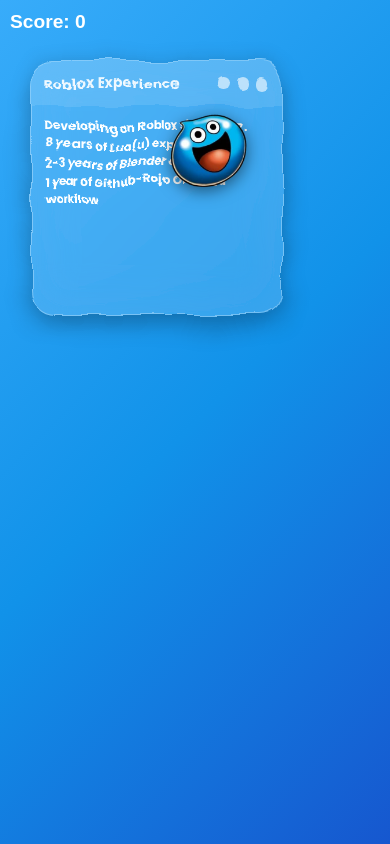
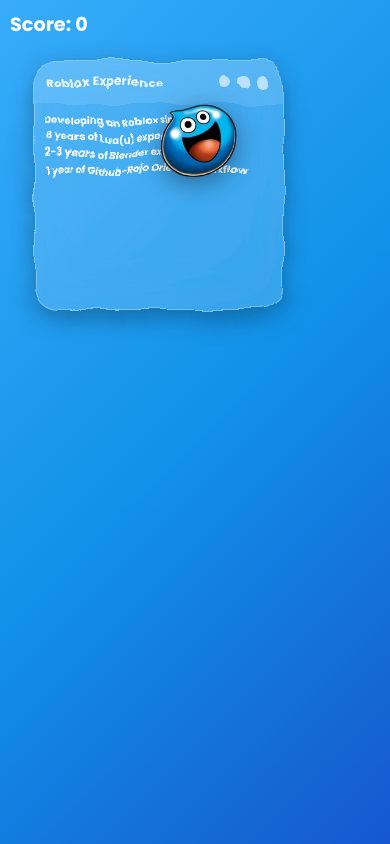
Before and after one commit to SlimeySnufs/Slimeweb, a plain HTML site: page index.html in a window 390 px wide. Shown: the top 844 px of the page. Drawn offline with Linux system fonts and the light colour scheme.

Commit message:
Attempting Fix

```diff
--- a/assets/css/style.css
+++ b/assets/css/style.css
@@ -1,38 +1,53 @@
 :root {
-  --glass-bg: rgba(255, 255, 255, 0.10);
-  --glass-border: rgba(255, 255, 255, 0.35);
+  --glass-bg: rgba(255,255,255,0.10);
+  --glass-border: rgba(255,255,255,0.35);
   --radius: 24px;
 }
 
+* {
+  margin: 0;
+  padding: 0;
+  box-sizing: border-box;
+}
+
+/* Font fallback & mobile-safe */
 @font-face {
   font-family: "Poppins";
-  src: url("/assets/fonts/Poppins-Bold.ttf") format("truetype");
+  src: url("/assets/fonts/Poppins-Bold.woff2") format("woff2"),
+       url("/assets/fonts/Poppins-Bold.woff") format("woff"),
+       url("/assets/fonts/Poppins-Bold.ttf") format("truetype");
   font-weight: normal;
   font-style: normal;
 }
 
-
-/* Pretty background so the glass blur shows */
+/* Background */
 html, body {
   margin: 0;
   padding: 0;
+  width: 100%;
   height: 100%;
+  overflow: hidden;
+
+  /* Ensure gradient fills the viewport consistently */
   background: linear-gradient(135deg, #38acfa, #1192e9, #1657cf);
-  display: flex;
-  justify-content: center;
-  align-items: center;
-  overflow: hidden; /* prevent scrollbars */
+  background-size: cover;     /* fills entire area */
+  background-repeat: no-repeat;
+  background-attachment: fixed; /* prevents shifting on resize/scroll */
+  font-family: "Poppins", sans-serif;
+
+  /* remove flex centering for the body itself */
+  display: block;
 }
 
-/* The “liquid glass” frame */
+/* Glass frames */
 .glass {
   position: absolute;
-  width: 40vw;              /* 40% of viewport width */
-  max-width: 500px;         /* cap so it doesn’t get too huge */
-  min-width: 250px;         /* don’t let it get too tiny */
-  height: 30vh;             /* scale by viewport height */
-  max-height: 400px;
-  min-height: 200px;
+  width: 400px;            /* fixed “default” width */
+  max-width: 45vw;         /* won’t get too huge on very wide screens */
+  min-width: 250px;        /* won’t get too small on narrow screens */
+  height: 250px;           /* fixed “default” height */
+  max-height: 40vh;        /* won’t get too tall */
+  min-height: 200px;       /* won’t get too tiny */
 
   backdrop-filter: blur(20px);
   background: rgba(255, 255, 255, 0.15);
@@ -42,62 +57,58 @@
   filter: url(#wobble);
   cursor: move;
   box-shadow: 0 8px 25px rgba(0,0,0,0.3);
+  transition: width 0.3s ease, height 0.3s ease; /* smooth resize */
 }
+
 .glass:active { cursor: grabbing; }
 
-/* Header bar */
 .bar {
   display: flex;
   justify-content: space-between;
   align-items: center;
   padding: 0.8em;
-  background: rgba(255, 255, 255, 0.1);
+  background: rgba(255,255,255,0.1);
   font-size: 1.1em;
   font-weight: bold;
 }
+
 .title {
   font: 600 14px/1.2 Poppins, system-ui, -apple-system, Segoe UI, Roboto, Arial;
+  font-size: clamp(12px, 3vw, 16px);
   color: rgba(255,255,255,0.9);
-  letter-spacing: .2px;
-}
-.dots {
-  display: flex;
-  gap: 0.4em;
-}
-.dot {
-  width: 0.7em;
-  height: 0.7em;
-  background: rgba(255,255,255,0.6);
-  border-radius: 50%;
+  letter-spacing: 0.2px;
 }
 
-.content {
-  padding: 1em;
-  font-family: "Poppins", sans-serif;
-  font-size: 0.75em;
-  color: #fff;
-}
+.dots { display: flex; gap: 0.4em; }
+.dot { width: 0.7em; height: 0.7em; background: rgba(255,255,255,0.6); border-radius: 50%; }
 
+.content { padding: 1em; font-size: 0.75em; color: #fff; font-size: clamp(10px, 1.75vw, 14px); }
+
+/* Score */
 #score {
   position: fixed;
-  font: 600 14px/1.2 Poppins, system-ui, -apple-system, Segoe UI, Roboto, Arial;
   top: 10px;
   left: 10px;
   font-size: 1.2rem;
-  color: white;
+  color: #fff;
   z-index: 1000;
-  font-family: sans-serif;
 }
 
+/* Clicker target */
 #target {
   position: absolute;
   width: 80px;
   height: 80px;
   cursor: pointer;
   user-select: none;
-  transition: left 0.3s ease, top 0.3s ease; /* smooth movement */
   z-index: 999;
 
-  /* Shadow that follows the image shape */
-  filter: drop-shadow(0 4px 8px rgba(0, 0, 0, 0.5));
+  /* Smooth movement */
+  transition: left 0.4s ease, top 0.4s ease;
+
+  filter: drop-shadow(0 6px 12px rgba(0,0,0,0.4));
+  -webkit-filter: drop-shadow(0 6px 12px rgba(0,0,0,0.4));
+
+  -webkit-user-drag: none;  /* Safari/Chrome */
+  user-select: none;         /* prevents text selection */
 }
--- a/assets/js/clickerSystem.js
+++ b/assets/js/clickerSystem.js
@@ -3,27 +3,34 @@
 let score = 0;
 
 function moveTarget() {
-  const padding = 20; // keep away from edges
-  const maxX = window.innerWidth - target.offsetWidth - padding;
-  const maxY = window.innerHeight - target.offsetHeight - padding;
+  const padding = 10;
 
-  const x = Math.random() * maxX + padding;
-  const y = Math.random() * maxY + padding;
+  // Get actual size
+  const rect = target.getBoundingClientRect();
+  const targetWidth = rect.width;
+  const targetHeight = rect.height;
 
-  target.style.left = x + "px";
-  target.style.top = y + "px";
+  // viewport bounds
+  const maxX = window.innerWidth - targetWidth - padding;
+  const maxY = window.innerHeight - targetHeight - padding;
+
+  const x = Math.random() * (maxX - padding) + padding;
+  const y = Math.random() * (maxY - padding) + padding;
+
+  target.style.left = `${x}px`;
+  target.style.top = `${y}px`;
 }
 
-target.addEventListener("click", () => {
+
+const addScore = e => {
+  e.preventDefault();
   score++;
-  scoreEl.textContent = "Score: " + score;
+  scoreEl.textContent = `Score: ${score}`;
   moveTarget();
-});
+};
 
-console.log("Target found?", target);
+target.addEventListener("click", addScore);
+target.addEventListener("touchstart", addScore, {passive:false});
 
-// start at random position
 moveTarget();
-
-// reposition if screen resizes
 window.addEventListener("resize", moveTarget);
--- a/assets/js/main.js
+++ b/assets/js/main.js
@@ -1,7 +1,6 @@
-// assets/js/main.js
 document.addEventListener("DOMContentLoaded", () => {
   const frames = document.querySelectorAll(".glass");
-  let highestZ = 1;
+  let highestZ = 10;
   let activeFrame = null;
   let offsetX = 0;
   let offsetY = 0;
@@ -9,17 +8,16 @@
   let targetY = 0;
   let isDragging = false;
 
-  // Smooth animation loop
+  // Animate lerp
   function animate() {
     if (activeFrame) {
-      let rect = activeFrame.getBoundingClientRect();
-      let currentX = rect.left + window.scrollX;
-      let currentY = rect.top + window.scrollY;
+      const rect = activeFrame.getBoundingClientRect();
+      const currentX = rect.left + window.scrollX;
+      const currentY = rect.top + window.scrollY;
 
-      // Lerp formula
-      let lerpFactor = 0.2; // smaller = smoother, larger = snappier
-      let newX = currentX + (targetX - currentX) * lerpFactor;
-      let newY = currentY + (targetY - currentY) * lerpFactor;
+      const lerpFactor = 0.2;
+      const newX = currentX + (targetX - currentX) * lerpFactor;
+      const newY = currentY + (targetY - currentY) * lerpFactor;
 
       activeFrame.style.left = `${newX}px`;
       activeFrame.style.top = `${newY}px`;
@@ -28,36 +26,49 @@
   }
   animate();
 
-  frames.forEach((frame) => {
+  frames.forEach(frame => {
     const bar = frame.querySelector(".bar");
 
-    bar.addEventListener("mousedown", (e) => {
+    const startDrag = e => {
+      e.preventDefault();
       isDragging = true;
       activeFrame = frame;
-
-      // Raise z-index
       highestZ += 1;
       frame.style.zIndex = highestZ;
 
-      // Calculate offset so it sticks where you grabbed
+      let clientX = e.type.startsWith("touch") ? e.touches[0].clientX : e.clientX;
+      let clientY = e.type.startsWith("touch") ? e.touches[0].clientY : e.clientY;
+
       const rect = frame.getBoundingClientRect();
-      offsetX = e.clientX - rect.left;
-      offsetY = e.clientY - rect.top;
-
-      // Initialize target
+      offsetX = clientX - rect.left;
+      offsetY = clientY - rect.top;
       targetX = rect.left + window.scrollX;
       targetY = rect.top + window.scrollY;
-    });
-  });
+    };
 
-  document.addEventListener("mousemove", (e) => {
-    if (!isDragging || !activeFrame) return;
-    targetX = e.clientX - offsetX;
-    targetY = e.clientY - offsetY;
-  });
+    const dragMove = e => {
+      if (!isDragging || !activeFrame) return;
+      let clientX = e.type.startsWith("touch") ? e.touches[0].clientX : e.clientX;
+      let clientY = e.type.startsWith("touch") ? e.touches[0].clientY : e.clientY;
 
-  document.addEventListener("mouseup", () => {
-    isDragging = false;
-    activeFrame = null;
+      targetX = clientX - offsetX;
+      targetY = clientY - offsetY;
+
+      // clamp to viewport
+      targetX = Math.max(0, Math.min(targetX, window.innerWidth - frame.offsetWidth));
+      targetY = Math.max(0, Math.min(targetY, window.innerHeight - frame.offsetHeight));
+    };
+
+    const endDrag = () => {
+      isDragging = false;
+      activeFrame = null;
+    };
+
+    bar.addEventListener("mousedown", startDrag);
+    bar.addEventListener("touchstart", startDrag, {passive:false});
+    window.addEventListener("mousemove", dragMove);
+    window.addEventListener("touchmove", dragMove, {passive:false});
+    window.addEventListener("mouseup", endDrag);
+    window.addEventListener("touchend", endDrag);
   });
 });
```
Also changed, not shown: assets/fonts/Poppins-Bold.woff (added), assets/fonts/Poppins-Bold.woff2 (added).
